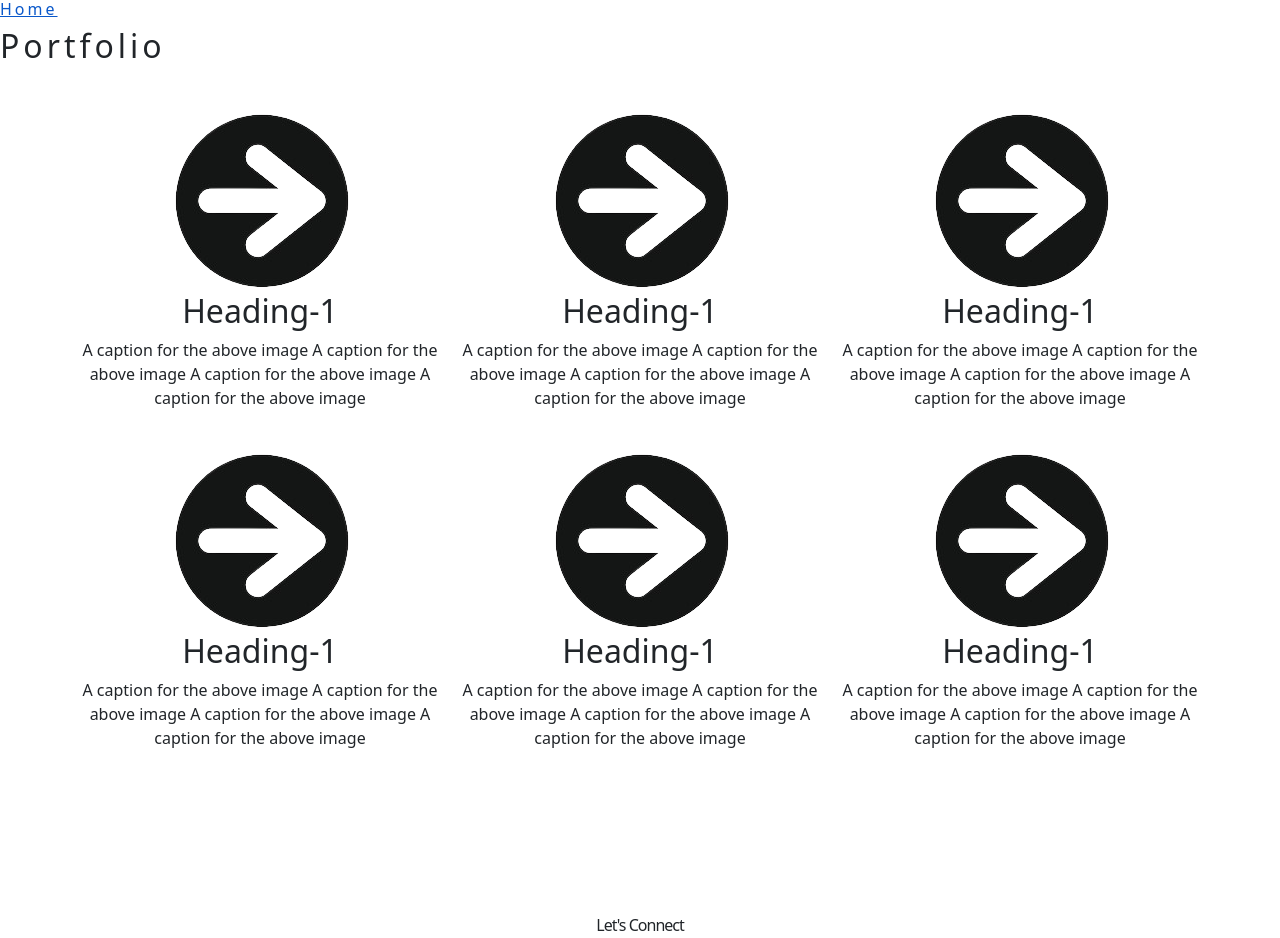
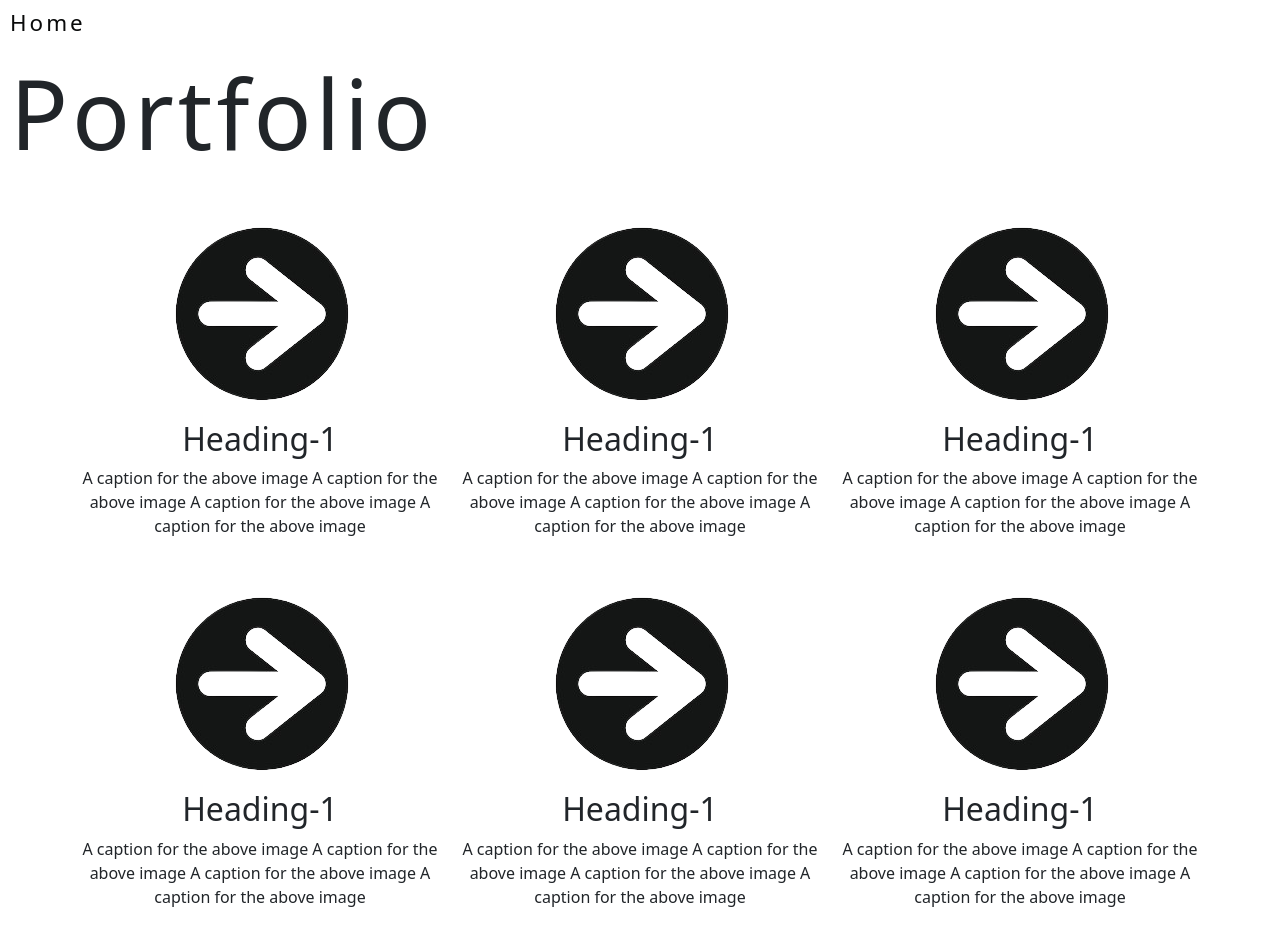
Before and after one commit to SuhailKumar/Portfolio, a plain HTML site: page work.html in a window 1280 px wide. Shown: the top 938 px of the page. Drawn offline with nearby package versions, Linux system fonts and the light colour scheme.

Commit message:
updated error in work.css

```diff
--- a/css/work.css
+++ b/css/work.css
@@ -4,25 +4,47 @@
     box-sizing: border-box;
 }
 
-/* .container {
-    margin-top: 20px;
-    margin-left: 0%!important;
-} */
+.h6, .h2 {
+    padding-top: 10px!important;
+    padding-left: 10px!important;
+}
 .h6 {
-    font-size: 1.4rem;
-    font-weight: 100;
-    letter-spacing: 3px;
+    font-size: 1.4rem!important;
+    font-weight: 100!important;
+    letter-spacing: 3px!important;
+    text-decoration: none!important;
 }
+ .h6 a {
+     text-decoration: none;
+     color: #090a0a;
+ }
+
 .h2 {
-    font-size: 6rem;
-    font-weight: 100;
-    letter-spacing: 4px;
+    font-size: 6rem!important;
+    font-weight: 100!important;
+    letter-spacing: 4px!important;
 }
 
-.row {
-    margin-top: 20px!important;
-    text-align: center!important;
+.h5 {
+    letter-spacing: 1px!important;
 }
+
+img {
+    max-width: 100%;
+}
+
+.gallery {
+    padding: 30px 0;
+}
+
+.gallery img {
+    padding: 15px;
+}
+
+.col {
+    text-align: center;
+}
+
 #social {
     text-align: center;
     margin-top: 30px!important;
@@ -38,5 +60,4 @@
 
 .footer img{
     margin: 5px 8px;
-
 }
```
